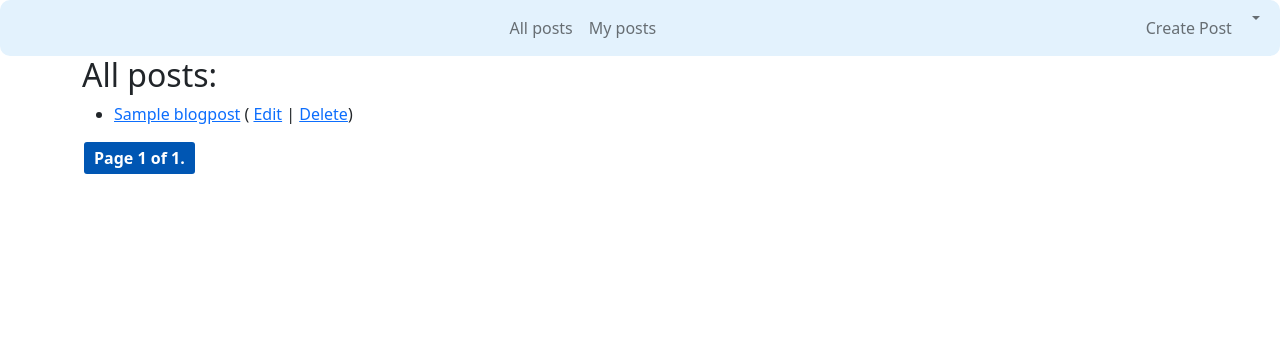
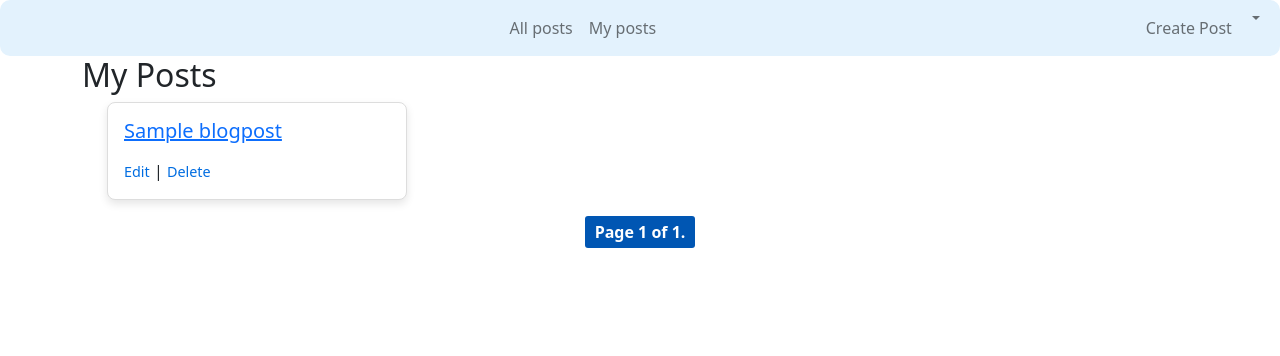
Before and after one commit to LalackA007/django_projects, a Django app: page /my_posts/ in a window 1280 px wide. Shown: the top 356 px of the page. Run offline with Django 5.2, Linux system fonts and the light colour scheme; a user stored in the database is signed in; tables that the repository leaves empty hold one stand-in row (values such as "Sample post"); some libraries are stand-ins or nearby versions.

Commit message:
final_of_part2

```diff
--- a/lalak_sample_project/blog_app/templates/blog_app/blogpost_list.html
+++ b/lalak_sample_project/blog_app/templates/blog_app/blogpost_list.html
@@ -1,4 +1,9 @@
 <style>
+
+    h2{
+        margin-top: 15px;
+    }
+
     .post-list {
         display: flex;
         margin-left: 25px;
@@ -47,7 +52,9 @@
     }
 
     .pagination {
-        text-align: center;
+    display: flex;
+    justify-content: center;
+    align-items: center;
     margin-top: 20px;
 }
 
@@ -75,54 +82,32 @@
     font-weight: bold;
 }
 
-    .button-link {
-        display: inline-block;
-        padding: 5px 10px;
-        margin: 10px 0;
-        color: #fff;
-        background-color: #0056b3;
-        border: none;
-        border-radius: 4px;
-        text-decoration: none;
-        font-weight: bold;
-        text-align: center;
-        transition: background-color 0.3s ease, transform 0.2s ease;
-    }
-
-    .button-link:hover {
-        background-color: #0056b3;
-        transform: scale(1.05);
-    }
-
-    .button-link:active {
-        transform: scale(1.03);
-    }
-
-    .button-container {
-        margin: 20px 0;
-        text-align: center;
-    }
-
 </style>
 
-{%extends 'blog_app/base.html' %}
+{% extends 'blog_app/base.html' %}
 
-{%block content%}
-<h2>All posts:</h2>
-<ul>
+{% block content %}
+
+{% if request.path == '/my_posts/' %}
+    <h2>My Posts</h2>
+{% else %}
+    <h2>All Posts</h2>
+{% endif %}
+
+<div class="post-list">
     {% for blogpost in page_obj %}
-   <li>
-   <a href="{{ blogpost.get_absolute_url }}">{{ blogpost.title }}</a>
-
+    <div class="post-card">
+        <h2><a href="{{ blogpost.get_absolute_url }}">{{ blogpost.title }}</a></h2>
+        <p>{{ blogpost.description|truncatewords:20 }}</p>
+        <div class="post-footer">
             {% if blogpost.owner == user %}
-   ( <a href="{% url 'blog_app:update_post' blogpost.id %}">
-      Edit</a> |
-   <a href="{% url 'blog_app:delete_post' blogpost.id %}">
-      Delete</a>)
+            <a href="{% url 'blog_app:update_post' blogpost.id %}">Edit</a> |
+            <a href="{% url 'blog_app:delete_post' blogpost.id %}">Delete</a>
             {% endif %}
-   </li>
+        </div>
+    </div>
     {% endfor %}
-</ul>
+</div>
 
 <div class="pagination">
     <span class="step-links">
@@ -130,37 +115,14 @@
         <a href="?page=1">&laquo; first</a>
         <a href="?page={{ page_obj.previous_page_number }}">previous</a>
         {% endif %}
-
         <span class="current">
             Page {{ page_obj.number }} of {{ page_obj.paginator.num_pages }}.
         </span>
-
         {% if page_obj.has_next %}
         <a href="?page={{ page_obj.next_page_number }}">next</a>
         <a href="?page={{ page_obj.paginator.num_pages }}">last &raquo;</a>
         {% endif %}
     </span>
 </div>
-{%endblock%}
 
-
-<a href="{% url 'blog_app:create_post' %}" class="button-link">Create post</a>
-
-
-<div class="pagination">
-    <span class="step-links">
-        {% if page_obj.has_previous %}
-            <a href="?page=1">&laquo; first</a>
-            <a href="?page={{ page_obj.previous_page_number }}">previous</a>
-        {% endif %}
-
-        <span class="current">
-            Page {{ page_obj.number }} of {{ page_obj.paginator.num_pages }}.
-        </span>
-
-        {% if page_obj.has_next %}
-            <a href="?page={{ page_obj.next_page_number }}">next</a>
-            <a href="?page={{ page_obj.paginator.num_pages }}">last &raquo;</a>
-        {% endif %}
-    </span>
-</div>
+{% endblock %}
```
Lines whose indentation alone changed are shown as unchanged.
